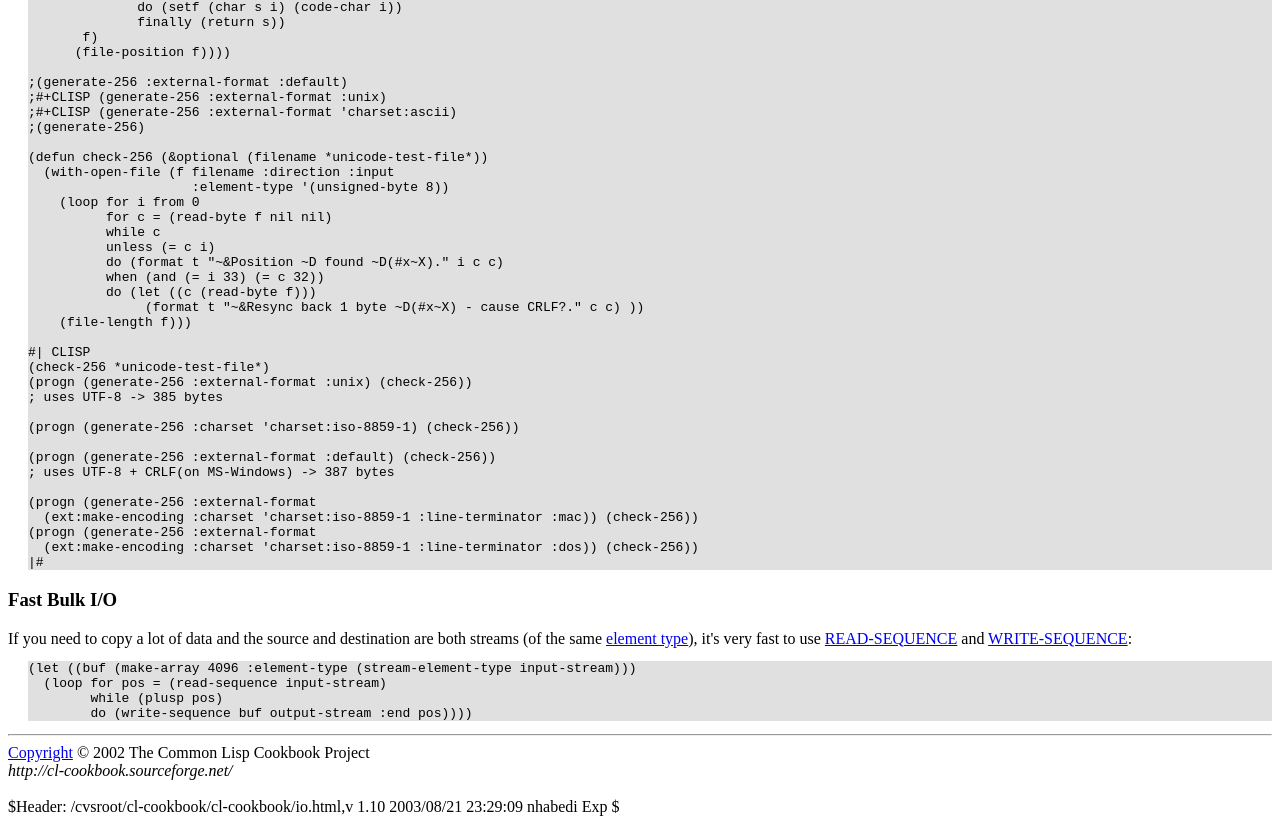
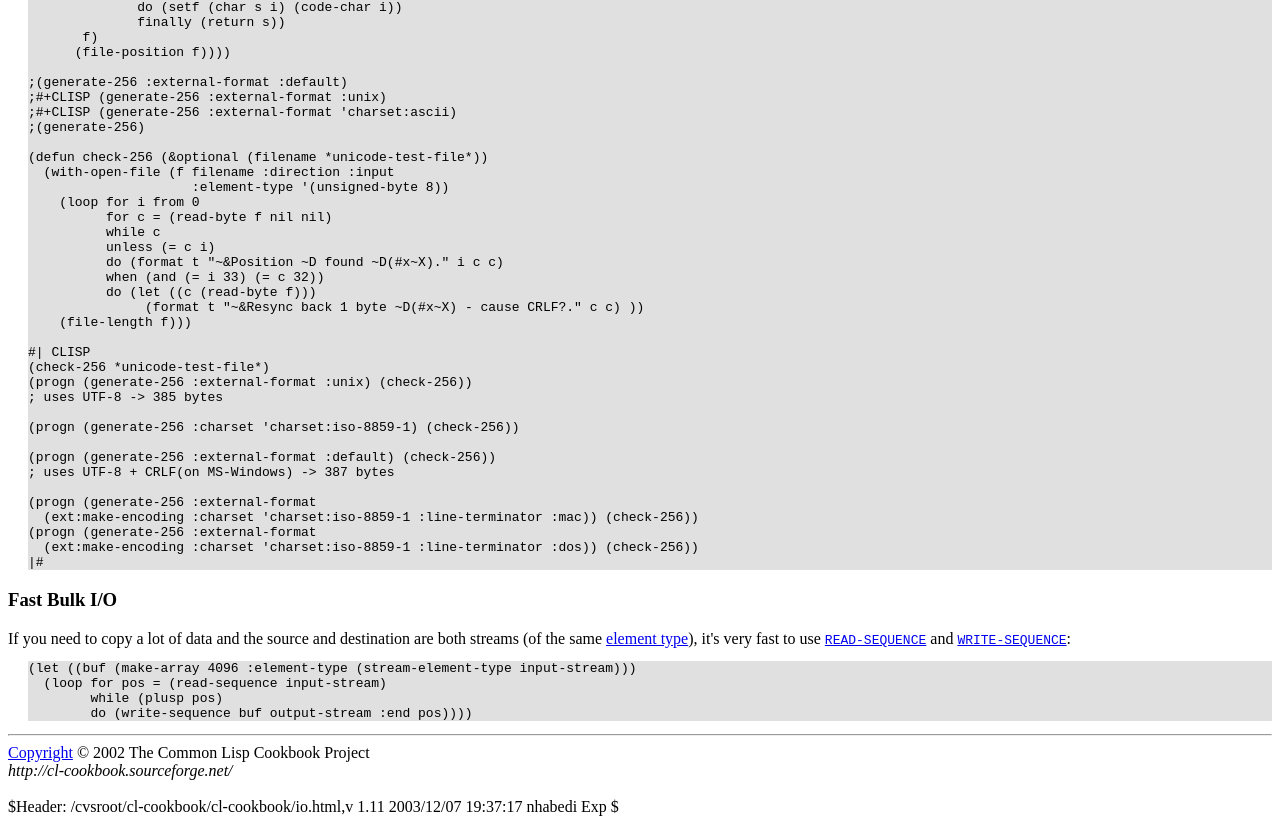
Before and after one commit to wobh/cl-cookbook, a plain HTML site: page io.html in a window 1280 px wide. Shown: the part 1310-2134 px from the top of the page. Drawn offline with Linux system fonts and the light colour scheme.

Commit message:
forgot <code> tags...

```diff
--- a/io.html
+++ b/io.html
@@ -1,5 +1,5 @@
 <!DOCTYPE HTML PUBLIC "-//IETF//DTD HTML//EN">
-<!-- 	$Header: /cvsroot/cl-cookbook/cl-cookbook/io.html,v 1.10 2003/08/21 23:29:09 nhabedi Exp $	 -->
+<!-- 	$Header: /cvsroot/cl-cookbook/cl-cookbook/io.html,v 1.11 2003/12/07 19:37:17 nhabedi Exp $	 -->
 <html> <head>
 <title>The Common Lisp Cookbook - Input/Output</title>
 <style type="text/css">
@@ -187,7 +187,7 @@ Here's some sample code to play with:
 <h3>Fast Bulk I/O</h3>
 
 If you need to copy a lot of data and the source and destination are
-both streams (of the same <a href="http://www.lispworks.com/reference/HyperSpec/Body/26_glo_e.htm#element_type">element type</a>), it's very fast to use <a href="http://www.lispworks.com/reference/HyperSpec/Body/f_rd_seq.htm">READ-SEQUENCE</a> and <a href="http://www.lispworks.com/reference/HyperSpec/Body/f_wr_seq.htm">WRITE-SEQUENCE</a>:
+both streams (of the same <a href="http://www.lispworks.com/reference/HyperSpec/Body/26_glo_e.htm#element_type">element type</a>), it's very fast to use <a href="http://www.lispworks.com/reference/HyperSpec/Body/f_rd_seq.htm"><code>READ-SEQUENCE</code></a> and <a href="http://www.lispworks.com/reference/HyperSpec/Body/f_wr_seq.htm"><code>WRITE-SEQUENCE</code></a>:
 
 <pre>
 (let ((buf (make-array 4096 :element-type (stream-element-type input-stream)))
@@ -199,5 +199,5 @@ both streams (of the same <a href="http://www.lispworks.com/reference/HyperSpec/
 <hr>
 <a href="license.html">Copyright</a> &copy; 2002 The Common Lisp Cookbook Project
 <address>http://cl-cookbook.sourceforge.net/</address>
-<br>$Header: /cvsroot/cl-cookbook/cl-cookbook/io.html,v 1.10 2003/08/21 23:29:09 nhabedi Exp $
+<br>$Header: /cvsroot/cl-cookbook/cl-cookbook/io.html,v 1.11 2003/12/07 19:37:17 nhabedi Exp $
 </body> </html>
```
